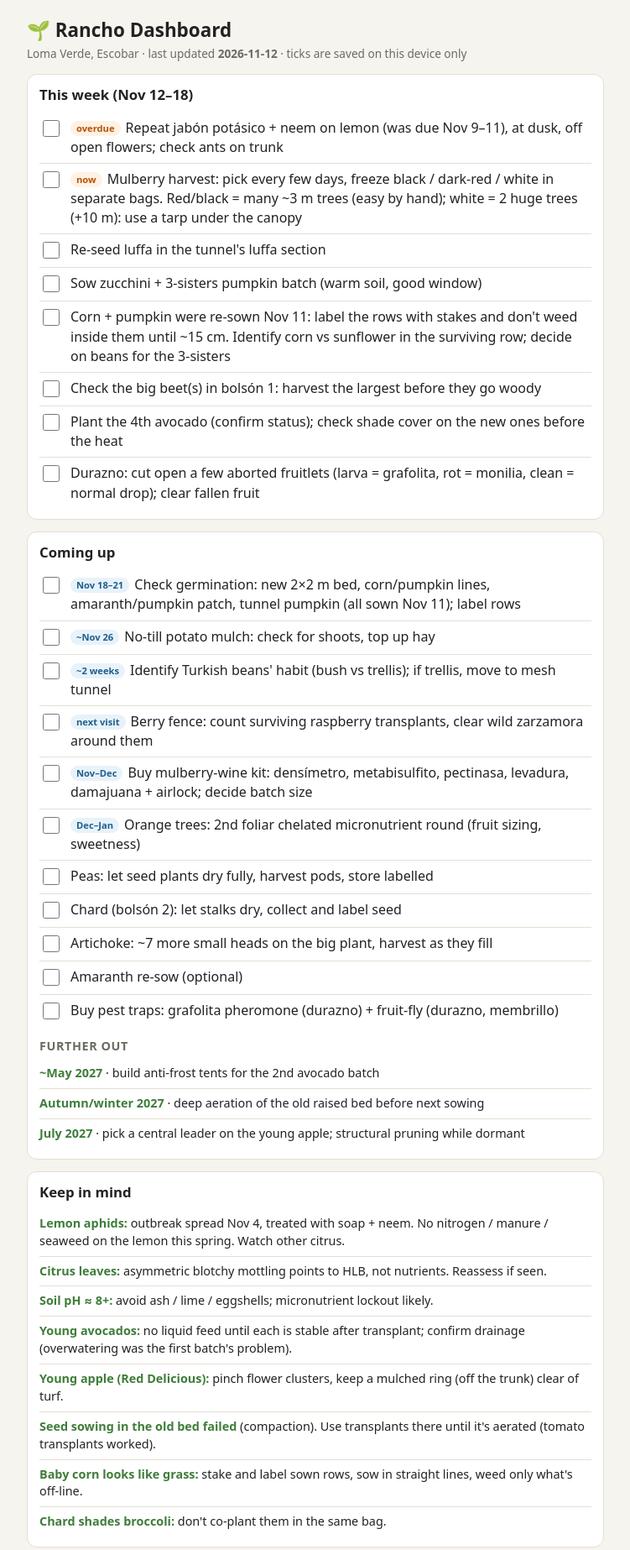
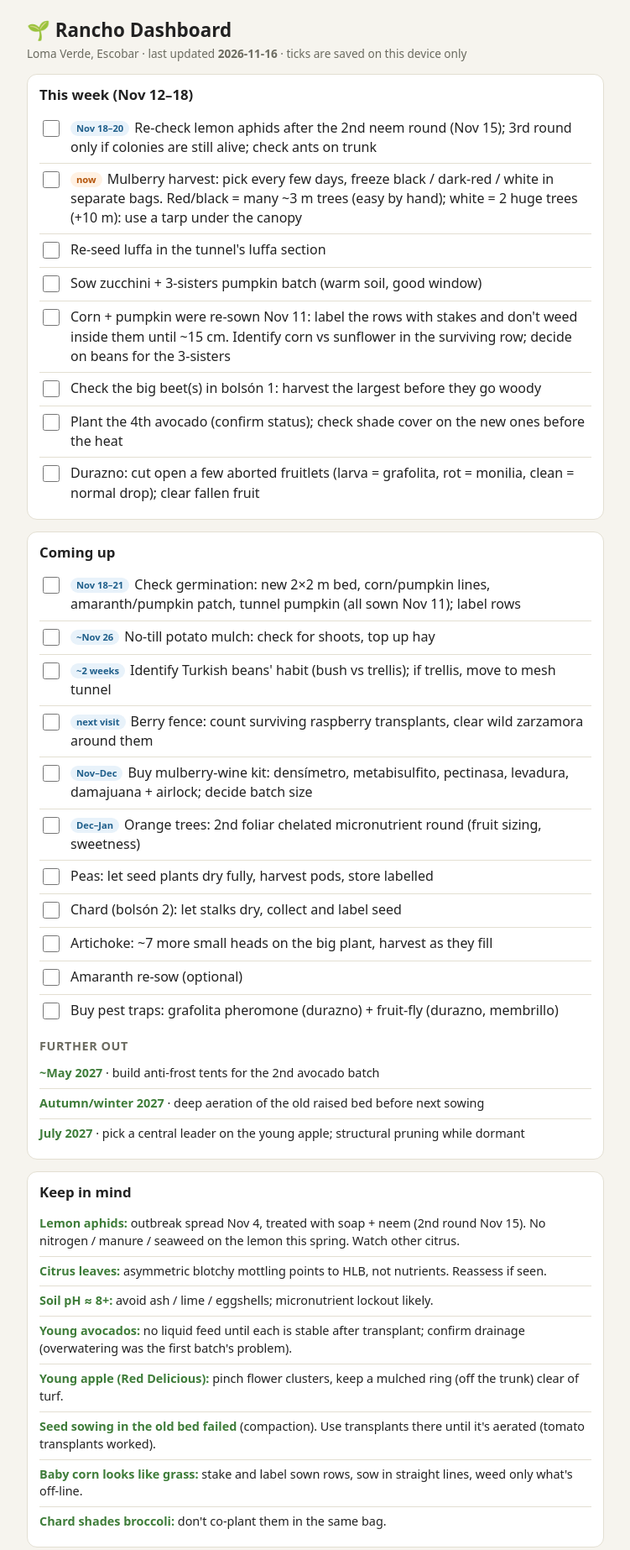
Before and after one commit to bonesao/rancho_claude, a plain HTML site: page index.html in a window 1280 px wide. Shown: the top 1846 px of the page at 84% size, without its empty margins (264-1015 px from the left). Drawn offline with Linux system fonts and the light colour scheme.

Commit message:
Log 2nd neem round on lemon (Nov 15)
Co-Authored-By: Claude Sonnet 5.5 <noreply@anthropic.com>

```diff
--- a/index.html
+++ b/index.html
@@ -44,12 +44,12 @@
 <body>
 <main>
   <h1>🌱 Rancho Dashboard</h1>
-  <div class="sub">Loma Verde, Escobar · last updated <b>2026-11-12</b> · ticks are saved on this device only</div>
+  <div class="sub">Loma Verde, Escobar · last updated <b>2026-11-16</b> · ticks are saved on this device only</div>
 
   <section>
     <h2>This week (Nov 12–18)</h2>
     <ul id="week">
-      <li><label><input type="checkbox"><span><span class="tag now">overdue</span>Repeat jabón potásico + neem on lemon (was due Nov 9–11), at dusk, off open flowers; check ants on trunk</span></label></li>
+      <li><label><input type="checkbox"><span><span class="tag soon">Nov 18–20</span>Re-check lemon aphids after the 2nd neem round (Nov 15); 3rd round only if colonies are still alive; check ants on trunk</span></label></li>
       <li><label><input type="checkbox"><span><span class="tag now">now</span>Mulberry harvest: pick every few days, freeze black / dark-red / white in separate bags. Red/black = many ~3 m trees (easy by hand); white = 2 huge trees (+10 m): use a tarp under the canopy</span></label></li>
       <li><label><input type="checkbox"><span>Re-seed luffa in the tunnel's luffa section</span></label></li>
       <li><label><input type="checkbox"><span>Sow zucchini + 3-sisters pumpkin batch (warm soil, good window)</span></label></li>
@@ -87,7 +87,7 @@
   <section>
     <h2>Keep in mind</h2>
     <ul>
-      <li class="note"><b>Lemon aphids:</b> outbreak spread Nov 4, treated with soap + neem. No nitrogen / manure / seaweed on the lemon this spring. Watch other citrus.</li>
+      <li class="note"><b>Lemon aphids:</b> outbreak spread Nov 4, treated with soap + neem (2nd round Nov 15). No nitrogen / manure / seaweed on the lemon this spring. Watch other citrus.</li>
       <li class="note"><b>Citrus leaves:</b> asymmetric blotchy mottling points to HLB, not nutrients. Reassess if seen.</li>
       <li class="note"><b>Soil pH ≈ 8+:</b> avoid ash / lime / eggshells; micronutrient lockout likely.</li>
       <li class="note"><b>Young avocados:</b> no liquid feed until each is stable after transplant; confirm drainage (overwatering was the first batch's problem).</li>
@@ -131,7 +131,7 @@
   // Persist ticks per device (best effort; page works without storage).
   try {
     const boxes = document.querySelectorAll('input[type=checkbox]');
-    const key = 'rancho-ticks-2026-11-12b';
+    const key = 'rancho-ticks-2026-11-16';
     const saved = JSON.parse(localStorage.getItem(key) || '[]');
     boxes.forEach((b, i) => {
       b.checked = !!saved[i];
```
Also changed, not shown: 2 other files.
